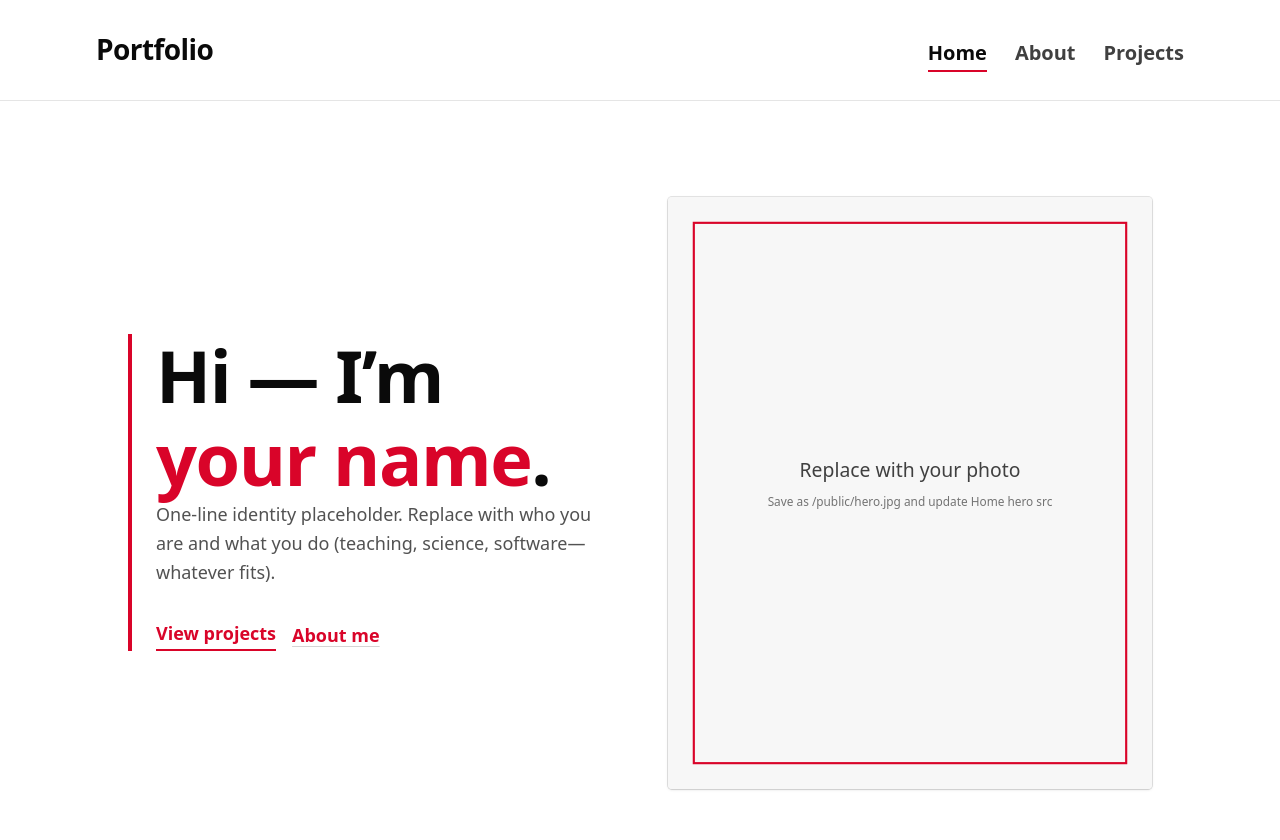
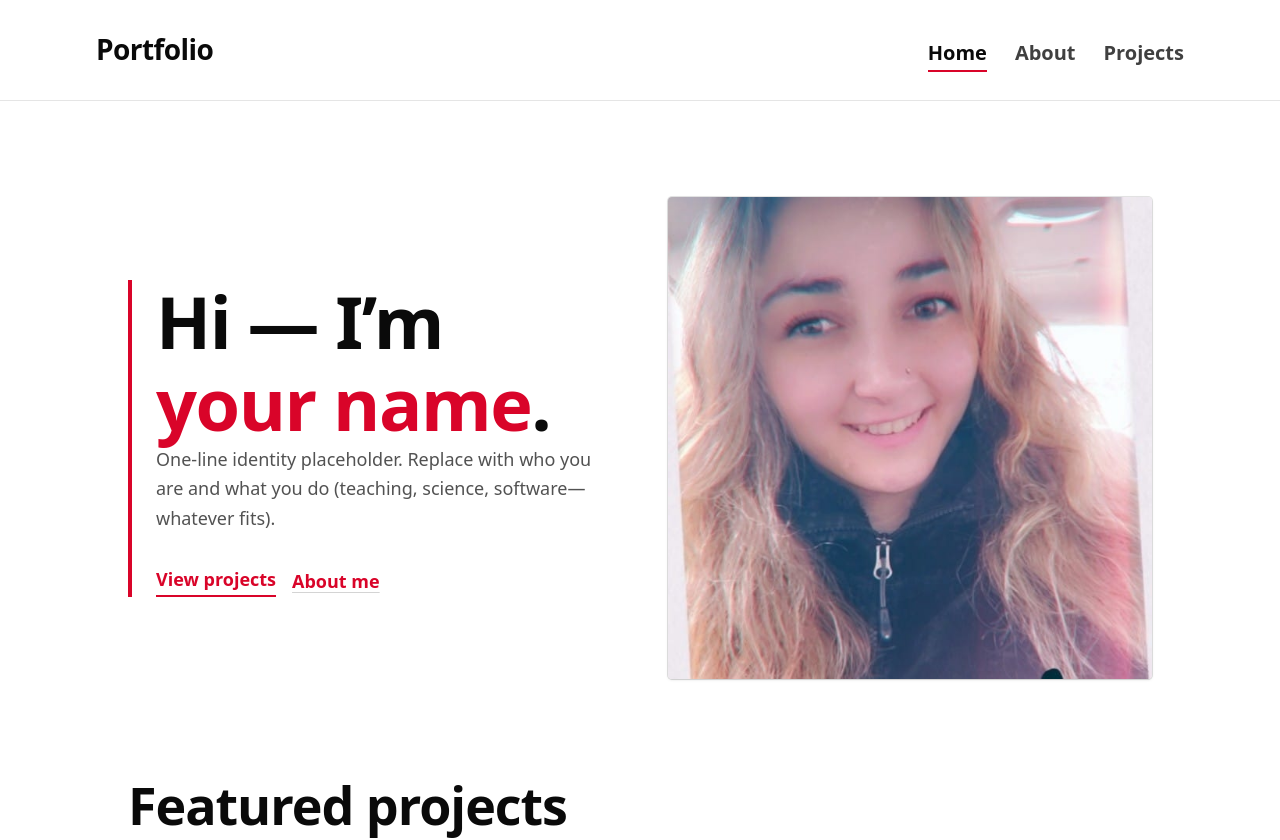
Before and after one commit to SeymaOA/vibe-portfolio-site, an Astro site in the folder web/: page / in a window 1280 px wide. Shown: the top 840 px of the page. Built offline with nearby package versions, Linux system fonts and the light colour scheme; Astro itself is replaced by a stand-in of ours; no server answers; a web font is replaced by a local one.

Commit message:
Add profile photo to homepage

```diff
--- a/web/src/pages/index.astro
+++ b/web/src/pages/index.astro
@@ -6,7 +6,7 @@ import SiteHeader from '@/components/SiteHeader.astro';
 import BaseLayout from '@/layouts/BaseLayout.astro';
 
 /** Swap for a real photo in /public (e.g. hero.jpg) — matches Code Playbook video flow */
-const heroImage = '/hero.svg';
+const heroImage = '/seyma-profile.jpg';
 
 const featured = [
   {
@@ -76,7 +76,7 @@ const featured = [
           </div>
           <img
             src={heroImage}
-            alt=""
+            alt="Portrait of Seyma"
             width={900}
             height={1100}
             class="relative z-[1] h-full w-full rounded-sm object-cover object-center shadow-sm"
```
Also changed, not shown: web/public/seyma-profile.jpg (added).
